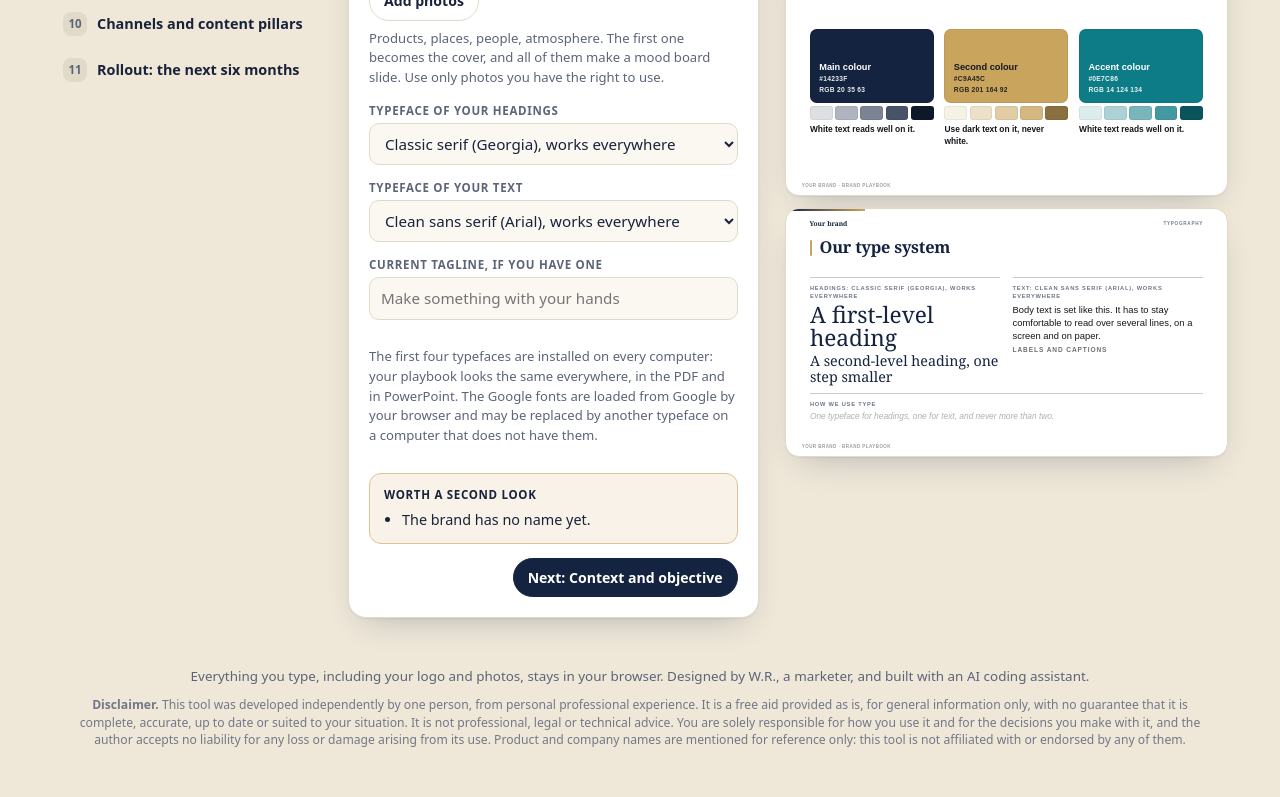
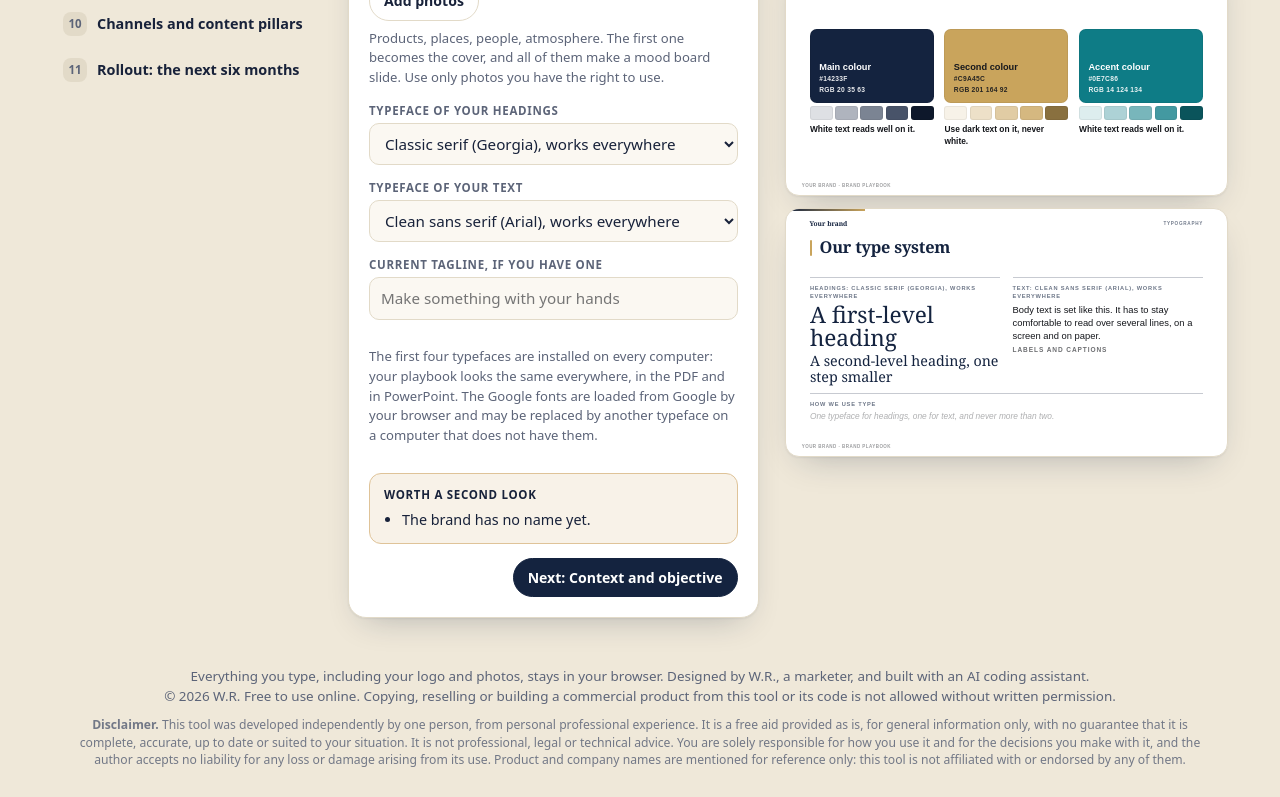
Before and after one commit to rechidwahiba-cell/brand-playbook, a plain HTML site: page index.html in a window 1280 px wide. Shown: the part 1251-2048 px from the top of the page. Drawn offline with Linux system fonts and the light colour scheme.

Commit message:
Add rights notice and LICENSE
Free to use online; no copying, reselling or commercial reuse without written permission.

Co-Authored-By: Claude Sonnet 5.5 <noreply@anthropic.com>

```diff
--- a/index.html
+++ b/index.html
@@ -318,7 +318,7 @@ footer{margin:34px 0 28px;text-align:center;color:var(--mute);font-size:.84rem}
 </div></header>
 <main class="wrap" id="main"></main>
 <div id="toast" role="status" aria-live="polite"></div>
-<footer><div class="wrap">Everything you type, including your logo and photos, stays in your browser. Designed by W.R., a marketer, and built with an AI coding assistant.
+<footer><div class="wrap">Everything you type, including your logo and photos, stays in your browser. Designed by W.R., a marketer, and built with an AI coding assistant.<br>&copy; 2026 W.R. Free to use online. Copying, reselling or building a commercial product from this tool or its code is not allowed without written permission.
 <p style="max-width:1500px;margin:10px auto 0;padding:0 20px;font-size:.76rem;line-height:1.45;opacity:.85"><b>Disclaimer.</b> This tool was developed independently by one person, from personal professional experience. It is a free aid provided as is, for general information only, with no guarantee that it is complete, accurate, up to date or suited to your situation. It is not professional, legal or technical advice. You are solely responsible for how you use it and for the decisions you make with it, and the author accepts no liability for any loss or damage arising from its use. Product and company names are mentioned for reference only: this tool is not affiliated with or endorsed by any of them.</p></div></footer>
 
 <script>
```
Also changed, not shown: 2 other files.
